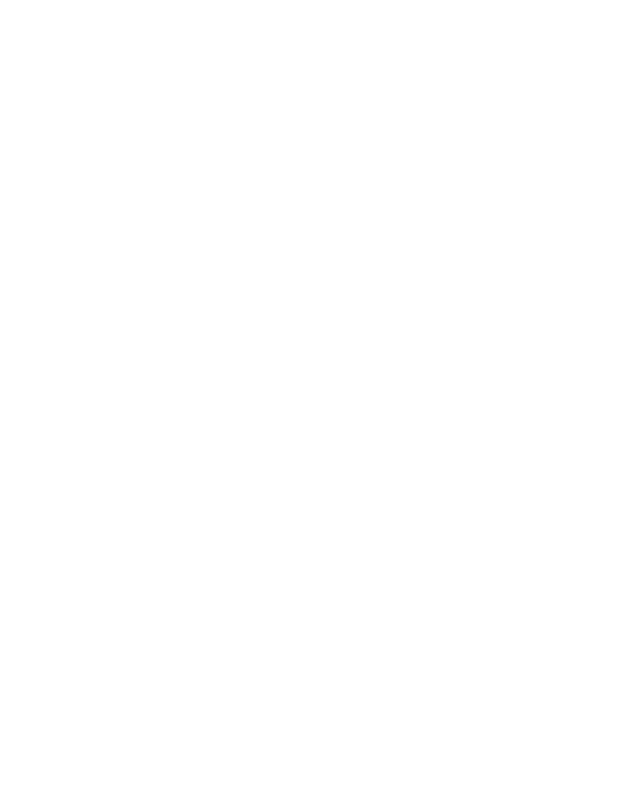
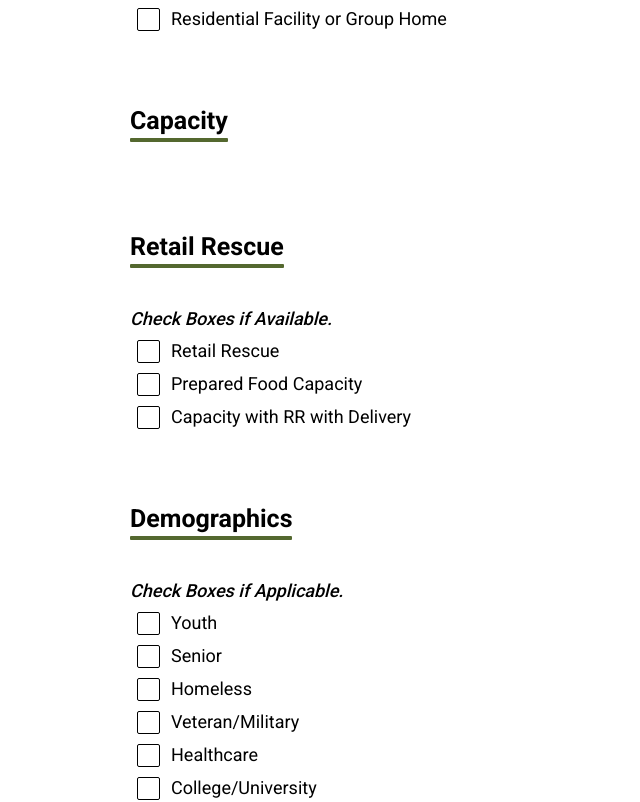
Before and after one commit to TritonSE/FSD-Distribution-Web-App, a React (Create React App) app: page / in a window 1280 px wide. Shown: the part 3121-3923 px from the top of the page, without its empty margins (0-640 px from the left). Built offline with nearby package versions, Linux system fonts and the light colour scheme.

Commit message:
Add checkbox lists

```diff
--- a/src/pages/agency-profile-form/AgencyProfileForm.js
+++ b/src/pages/agency-profile-form/AgencyProfileForm.js
@@ -5,6 +5,7 @@ import Col from "react-bootstrap/Col";
 import FormSectionHeader from "./FormSectionHeader";
 import InputText from "./InputText";
 import InputDropdown from "./InputDropdown";
+import InputCheckboxList from "./InputCheckboxList";
 import FormButton from "./FormButton";
 //import "bootstrap/dist/css/bootstrap.min.css";
 import "./formstyle.css";
@@ -162,7 +163,7 @@ class AgencyProfileForm extends Component {
 
           <div className="form-section">
             <FormSectionHeader title="Distribution" />
-            <Row noGutter={true}>
+            <Row noGutters={true}>
               <Col xs="auto">
                 <InputText label="Main Site Phone #" leftmost />
               </Col>
@@ -178,14 +179,52 @@ class AgencyProfileForm extends Component {
               </Col>
             </Row>
 
-            <Row noGutter={true}>
+            <Row noGutters={true}>
               <Col xs="auto">
                 <InputText label="Distribution Hours" leftmost />
               </Col>
             </Row>
+
+            <Row noGutters={true}>
+              <Col xs="auto">
+                <InputCheckboxList
+                  label="Check Boxes if Available/Correct."
+                  options={["Pantry", "Meal Program", "Homebound Delivery Partner", "Large Scale Distribution Site", "Residential Facility or Group Home"]}
+                />
+              </Col>
+            </Row>
           </div>
 
-          {/*BUTTON*/}
+          <div className="form-section">
+            <FormSectionHeader title="Capacity" />
+          </div>
+
+          <div className="form-section">
+            <FormSectionHeader title="Retail Rescue" />
+            <Row noGutters={true}>
+              <Col xs="auto">
+                <InputCheckboxList
+                  label="Check Boxes if Available."
+                  options={["Retail Rescue", "Prepared Food Capacity", "Capacity with RR with Delivery"]}
+                />
+              </Col>
+            </Row>
+          </div>
+
+          <div className="form-section">
+            <FormSectionHeader title="Demographics" />
+            <Row noGutters={true}>
+              <Col xs="auto">
+                <InputCheckboxList
+                  label="Check Boxes if Applicable."
+                  options={["Youth", "Senior", "Homeless", "Veteran/Military", "Healthcare", "College/University", "Disability Specific (Physical or Mental)", "Residential", "Immigrant"]}
+                  twoColumns
+                />
+              </Col>
+            </Row>
+          </div>
+
+          {/*BUTTON
           <FormButton
             left={"calc(50% - 376px/2 - 216.5px)"}
             top={"4030px"}
@@ -202,7 +241,7 @@ class AgencyProfileForm extends Component {
             labelColor={"#000000"}
             borderColor={"#000000"}
             backgroundColor={"#FFFFFF"}
-          />
+          />*/}
         </Form>
       </div>
     );
--- /dev/null
+++ b/src/pages/agency-profile-form/CheckboxColumn.jsx
@@ -0,0 +1,21 @@
+import React from "react";
+import Form from "react-bootstrap/Form";
+import "./formstyle.css";
+
+export default function CheckboxColumn(props) {
+  return (
+    <div className="checkbox-list-column selection-choice">
+      {props.options.map((optionText, index) => {
+        return (
+          <Form.Check
+            type="checkbox"
+            key={index}
+            id={optionText}
+            label={optionText}
+            custom
+          />
+        );
+      })}
+    </div>
+  );
+}
--- /dev/null
+++ b/src/pages/agency-profile-form/InputCheckboxList.jsx
@@ -0,0 +1,44 @@
+import React, { Component } from "react";
+import Form from "react-bootstrap/Form";
+import Row from "react-bootstrap/Row";
+import Col from "react-bootstrap/Col";
+import CheckboxColumn from "./CheckboxColumn";
+import "./formstyle.css";
+
+class InputCheckboxList extends Component {
+  render() {
+    let listColumns = null;
+    if (this.props.twoColumns) {
+      let numOptions = this.props.options.length;
+      let midIndex = numOptions / 2; // index of first thing in second column
+      if (numOptions % 2 === 1) midIndex++;
+
+      let firstColumnOptions = this.props.options.slice(0, midIndex);
+      let secondColumnOptions = this.props.options.slice(midIndex); // to end
+      listColumns = (
+        <Row noGutters={true}>
+          <Col xs="auto">
+            <CheckboxColumn options={firstColumnOptions} />
+          </Col>
+          <Col xs="auto">
+            <CheckboxColumn options={secondColumnOptions} />
+          </Col>
+        </Row>
+      );
+    }
+    else {
+      listColumns = <CheckboxColumn options={this.props.options} />
+    }
+
+    return (
+      <Form.Group bsPrefix="form-input">
+        <Form.Label className="form-checkbox-list-header">
+          {this.props.label}
+        </Form.Label>
+        {listColumns}
+      </Form.Group>
+    );
+  }
+}
+
+export default InputCheckboxList;
--- a/src/pages/agency-profile-form/InputDropdown.jsx
+++ b/src/pages/agency-profile-form/InputDropdown.jsx
@@ -19,7 +19,7 @@ class InputDropdown extends Component {
         <Form.Control as="select" custom>
           <option value=""></option>
           {this.props.options.map((optionText, index) => {
-            return <option value={index}>{optionText}</option>
+            return <option key={index} value={index}>{optionText}</option>
           })}
         </Form.Control>
       </Form.Group>
--- a/src/pages/agency-profile-form/InputText.jsx
+++ b/src/pages/agency-profile-form/InputText.jsx
@@ -9,7 +9,7 @@ class InputText extends Component {
     if (!this.props.leftmost) {
       groupClass = "form-col-gutter";
     }
-    let boxClass = "normal-text";
+    let boxClass = "selection-choice";
     if (this.props.wide) {
       boxClass = " form-input-box-wide";
     }
--- a/src/pages/agency-profile-form/formstyle.css
+++ b/src/pages/agency-profile-form/formstyle.css
@@ -56,10 +56,16 @@
 .form-checkbox-list-header {
   font-family: Roboto;
   font-style: italic;
-  font-weight: medium;
+  font-weight: 500;
   font-size: 18px;
   line-height: 21px;
   color: #000000;
+  margin-left: -7px;
+  margin-bottom: 0px;
+}
+
+.checkbox-list-column {
+  width: 647px;
 }
 
 .form-input-list-header {
@@ -77,7 +83,7 @@
   display: inline;
 }
 
-.normal-text {
+.selection-choice {
   font-family: Roboto;
   font-style: normal;
   font-weight: 400;
@@ -126,6 +132,28 @@ select.custom-select {
   color: #000000;
 }
 
+div.custom-control {
+  margin-top: 9px;
+  padding-left: 34px;
+}
+
+input.custom-control-input[type=checkbox] {
+  width: 23px;
+  height: 23px;
+}
+
+div.custom-checkbox .custom-control-label::before {
+  width: 23px;
+  height: 23px;
+  background: #FFFFFF;
+  border: 1px solid #000000;
+  box-sizing: border-box;
+  border-radius: 2px;
+  margin-right: 11px;
+  left: -34px;
+  top: 0px;
+}
+
 .btn-create-profile-button {
   background: #54682F;
 
```
Also changed, not shown: 1 other file (tests, documents, lock files or other folders).
